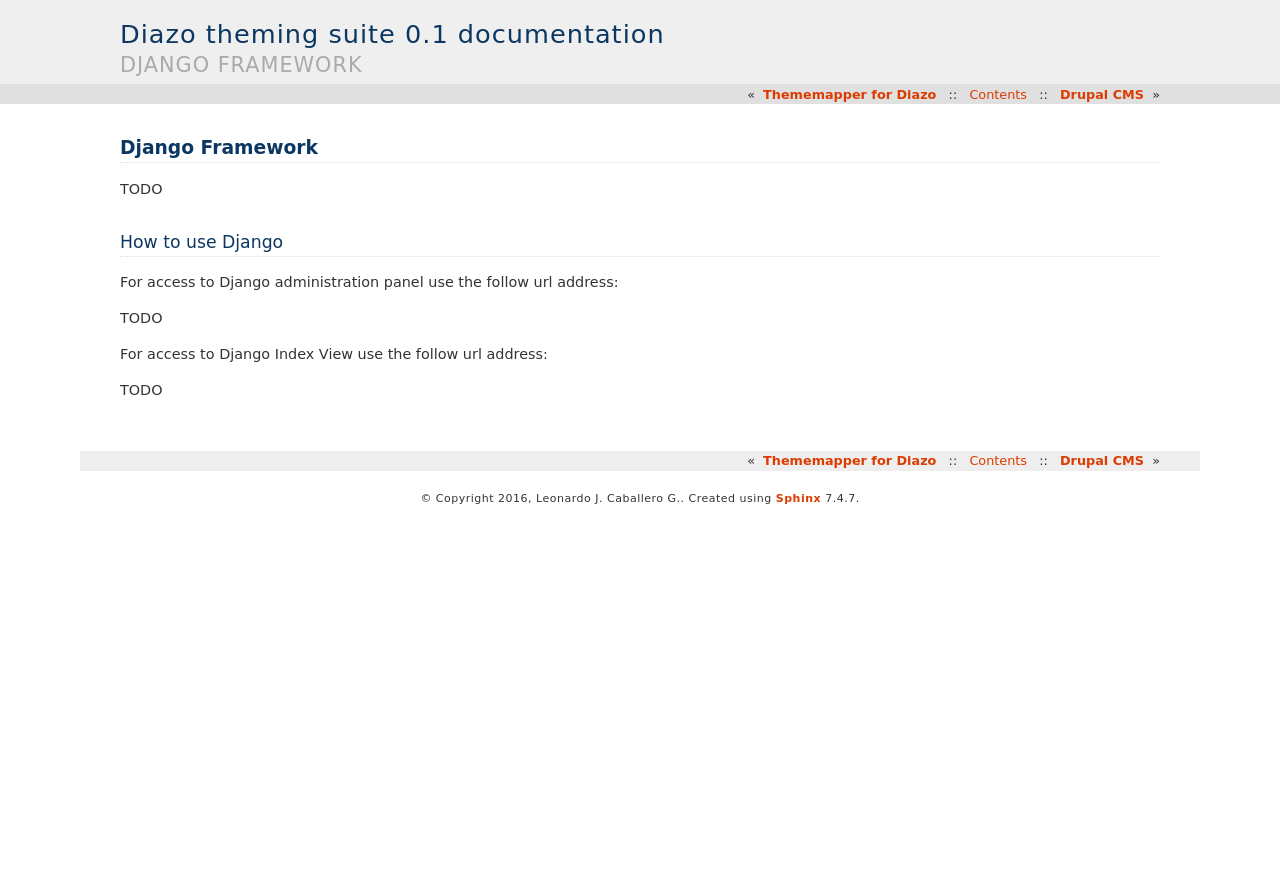
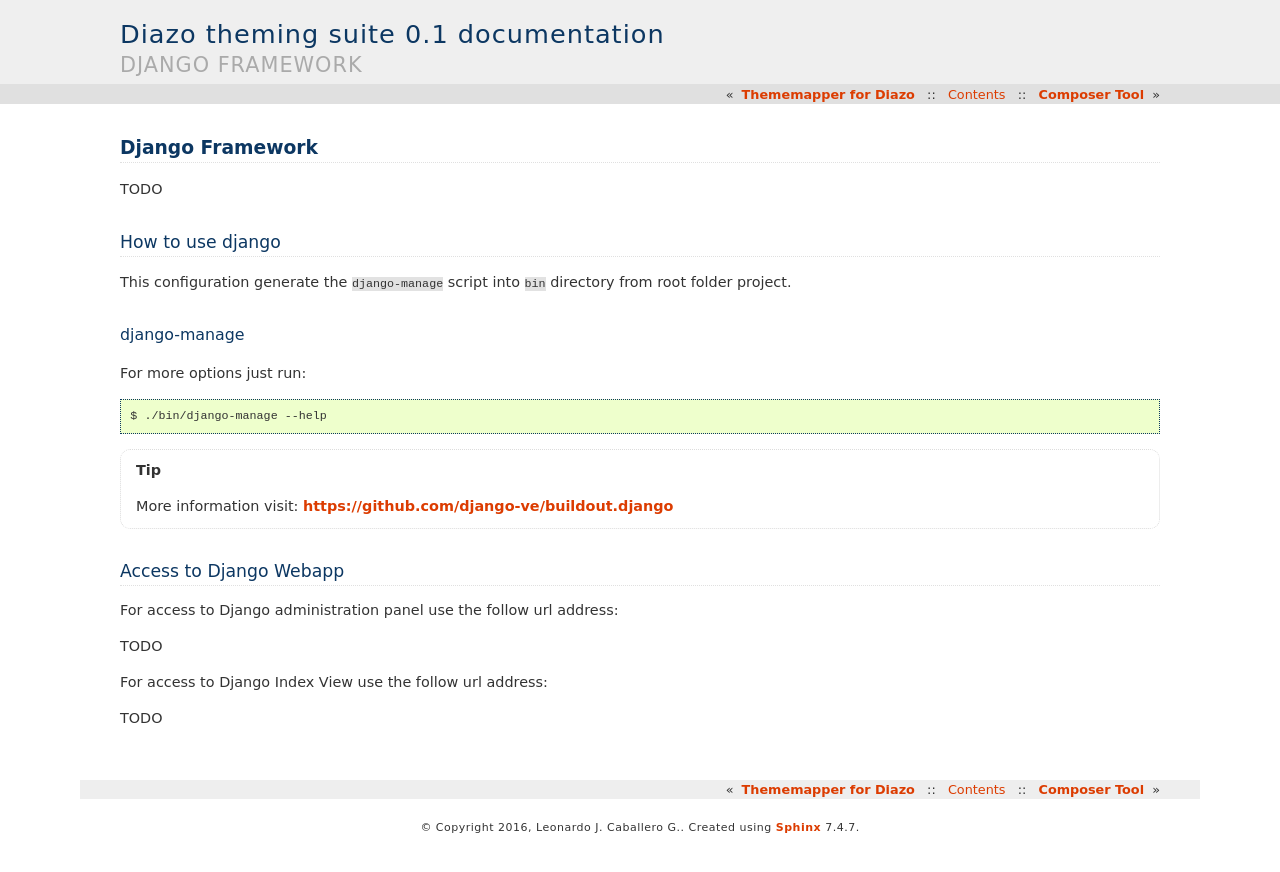
Before and after one commit to plone-ve/diazo-theming.suite, a Sphinx documentation site: the page built from docs/django.rst, in a window 1280 px wide. Shown: the top 872 px of the page. Built offline with Sphinx 7.4.7, drawn with Linux system fonts in a browser that asks for light colours.

Commit message:
Updated documentation and added composer docs

```diff
--- a/docs/django.rst
+++ b/docs/django.rst
@@ -4,8 +4,24 @@
 
 TODO
 
-How to use Django
+How to use django
 =================
+
+This configuration generate the ``django-manage`` script
+into ``bin`` directory from root folder project.
+
+django-manage
+-------------
+
+For more options just run::
+
+    $ ./bin/django-manage --help
+
+.. tip::
+    More information visit: https://github.com/django-ve/buildout.django
+
+Access to Django Webapp
+=======================
 
 For access to Django administration panel use the follow url address:
 
--- a/docs/index.rst
+++ b/docs/index.rst
@@ -15,6 +15,7 @@
    diazo
    thememapper
    django
+   composer
    drupal
    joomla
    wordpress
--- a/docs/thememapper.rst
+++ b/docs/thememapper.rst
@@ -15,14 +15,16 @@
 If you want to map your themes by pointing and clicking you can use ``thememapper.core``. ``thememapper.core`` Is, like ``thememapper.diazo``, a stand-alone application and
 does not require ``thememapper.diazo`` to run. For more information please refer to the readme file of ``thememapper.core``.
 
-**Source code:** https://github.com/C4RoCKeT/thememapper.core
+.. tip::
+    More information visit: https://github.com/C4RoCKeT/thememapper.core
 
 thememapper.diazo
 -----------------
 
 This is a stand-alone application that runs a developement Diazo server. This means it is not fit for production!. For more information please refer to the readme file of ``thememapper.diazo``.
 
-**Source code:** https://github.com/C4RoCKeT/thememapper.diazo
+.. tip::
+    More information visit: https://github.com/C4RoCKeT/thememapper.diazo
 
 How to use thememapper
 ======================
```
Also changed, not shown: docs/composer.rst (added, +26 -0 lines), docs/diazo.rst (+23 -7 lines).
